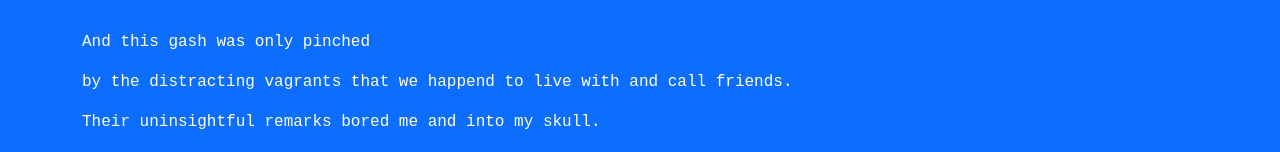
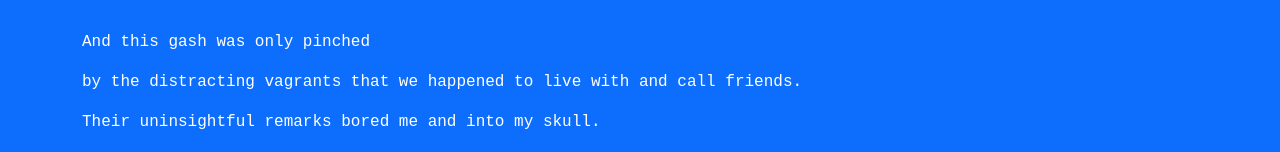
Before and after one commit to MatthewNavy/mbar-site, a Gatsby site: page /poetry/crush in a window 1280 px wide. Shown: the part 532-684 px from the top of the page. Built offline with nearby package versions, Linux system fonts and the light colour scheme; Gatsby itself is replaced by a stand-in of ours.

Commit message:
Fix typo.

```diff
--- a/src/pages/poetry/crush.js
+++ b/src/pages/poetry/crush.js
@@ -19,7 +19,7 @@ const Crush = () => (
       <p>betting we could order pizza in a frozen hell.</p>
       <br></br>
       <p>And this gash was only pinched</p>
-      <p>by the distracting vagrants that we happend to live with and call friends.</p>
+      <p>by the distracting vagrants that we happened to live with and call friends.</p>
       <p>Their uninsightful remarks bored me and into my skull.</p>
       <p>It was exhausting to defend us from the babbling of</p>
       <p>those fools.</p>
```
